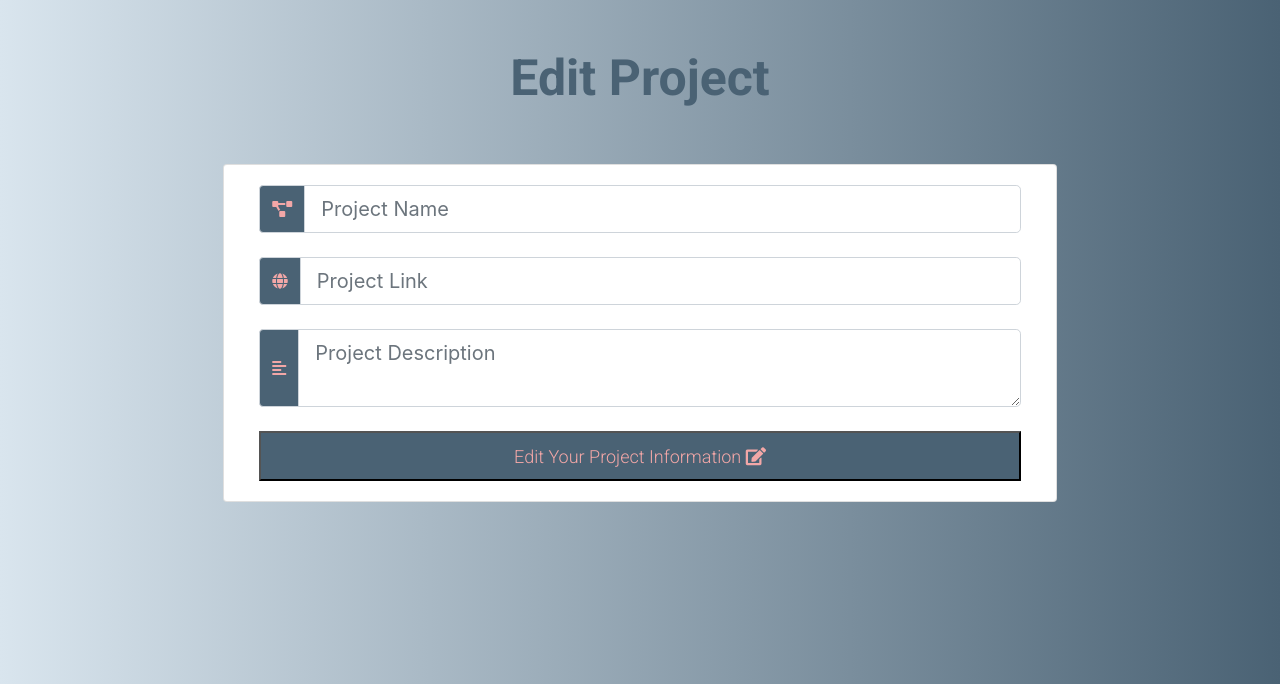
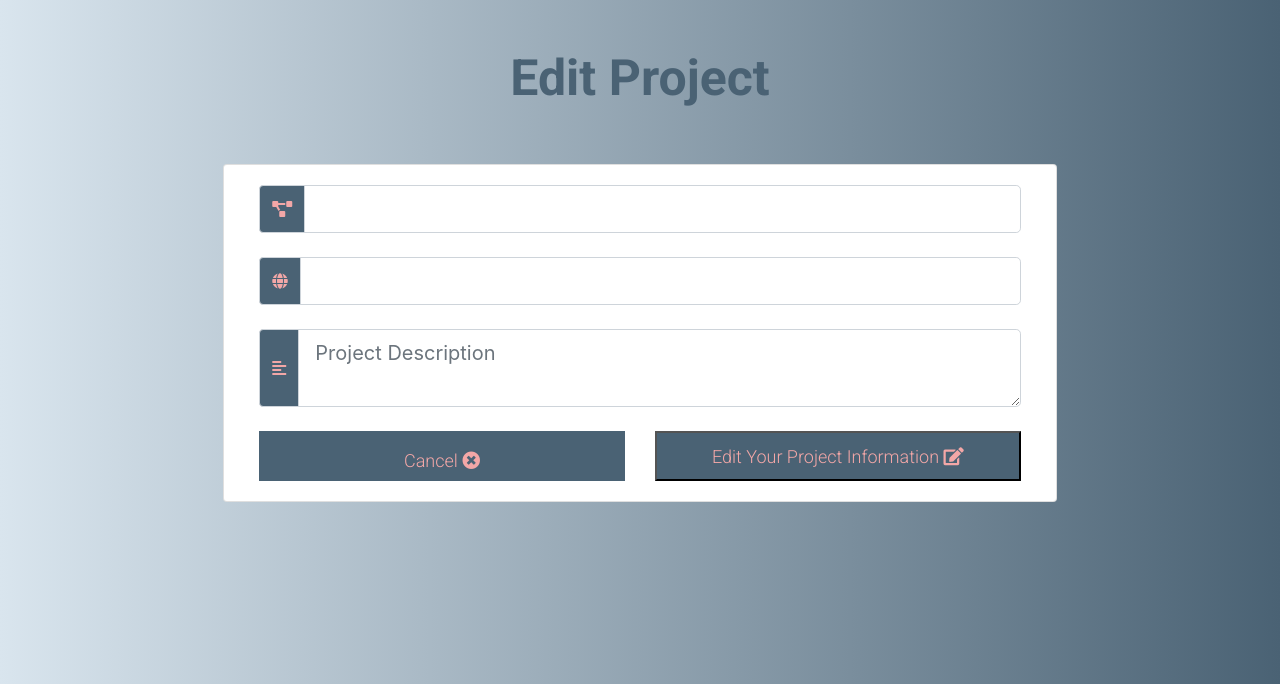
Before and after one commit to nahed2019/jobpass-ms3, a Flask app: template templates/edit_project.html in a window 1280 px wide. Shown: the part 116-800 px from the top of the page. Run offline with Flask 2, Linux system fonts and the light colour scheme; the template is opened without the code that fills it, so the values that code supplies are empty; some libraries are stand-ins or nearby versions.

Commit message:
Bind data to the Edit project form

```diff
--- a/templates/edit_project.html
+++ b/templates/edit_project.html
@@ -13,8 +13,8 @@
                             <i class="fas fa-project-diagram"></i>
                         </div>
                     </div>
-                    <input class="form-control form-control-lg validate" placeholder="Project Name" id="project_name"
-                        name="project_name" type="text" required />
+                    <input class="form-control form-control-lg validate" value="{{ project.project_name }}"
+                        id="project_name" name="project_name" type="text" required />
                 </div>
             </div>
 
@@ -26,8 +26,8 @@
                             <i class="fas fa-globe"></i>
                         </div>
                     </div>
-                    <input class="form-control form-control-lg validate" placeholder="Project Link" id="project_link"
-                        name="project_link" type="text" required />
+                    <input class="form-control form-control-lg validate" value="{{ project.project_link }}"
+                        id="project_link" name="project_link" type="text" required />
                 </div>
             </div>
 
@@ -40,13 +40,20 @@
                         </div>
                     </div>
                     <textarea class="form-control form-control-lg validate" placeholder="Project Description"
-                        id="project_desc" name="project_desc" minlength="5" maxlength="200" required></textarea>
+                        id="project_desc" name="project_desc" minlength="5" maxlength="200"
+                        required>{{- project.project_desc -}}</textarea>
                 </div>
             </div>
 
             <!-- submit button -->
             <div class="row">
-                <div class="col-12">
+                <div class="col-md-6">
+                    <!-- cancel button -->
+                    <a href="{{ url_for('manage_profile', username=session['user'])}}" class="btn-large btn-block text-center pt-3">
+                        Cancel <i class="fas fa-times-circle right"></i>
+                    </a>
+                </div>
+                <div class="col-md-6">
                 <button type="submit" class="btn-large btn-block">
                     Edit Your Project Information
                     <i class="fas fa-edit right"></i>
```
Lines whose indentation alone changed are shown as unchanged.
